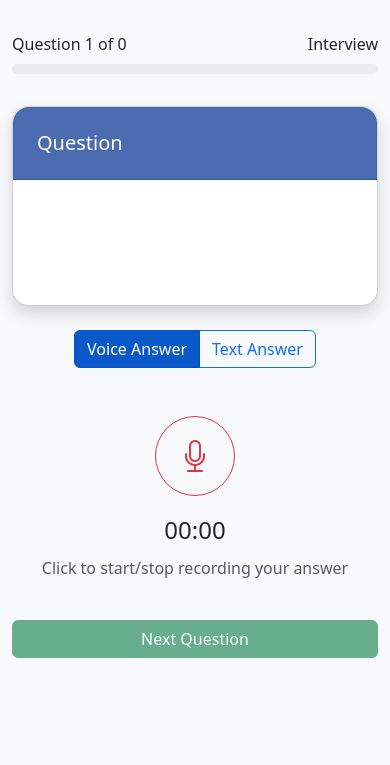
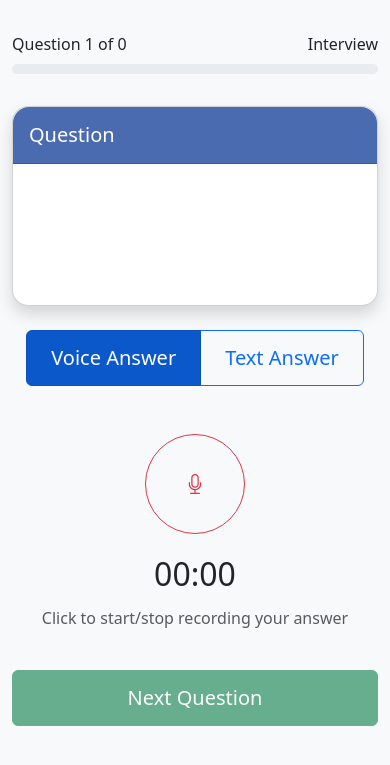
Before and after one commit to zml1997-stl/mock-interviewer, a Flask app: template templates/interview.html in a window 390 px wide. Shown: the top 765 px of the page. Run offline with Flask 3, Linux system fonts and the light colour scheme; the template is opened without the code that fills it, so the values that code supplies are empty.

Commit message:
Update interview.html

```diff
--- a/templates/interview.html
+++ b/templates/interview.html
@@ -1,4 +1,3 @@
-<!-- templates/interview.html -->
 <!DOCTYPE html>
 <html lang="en">
 <head>
@@ -112,6 +111,27 @@
             0% { transform: translateX(100%); }
             100% { transform: translateX(-100%); }
         }
+        /* Mobile-specific styles */
+        @media (max-width: 576px) {
+            .record-btn {
+                width: 100px;
+                height: 100px;
+                font-size: 2.5rem;
+            }
+            .timer {
+                font-size: 2rem;
+            }
+            .btn {
+                padding: 0.75rem 1.5rem;
+                font-size: 1.25rem;
+            }
+            .card-header {
+                padding: 1rem;
+            }
+            .card-body {
+                padding: 1.5rem;
+            }
+        }
     </style>
 </head>
 <body>
@@ -133,8 +153,8 @@
             <div class="card-body p-4">
                 <p id="questionText" class="lead"></p>
                 <div class="text-center">
-                    <button id="replayBtn" class="btn btn-sm btn-outline-primary" style="display: none;">
-                        <i class="bi bi-volume-up"></i> Replay Question
+                    <button id="playAudioBtn" class="btn btn-sm btn-outline-primary" style="display: none;">
+                        <i class="bi bi-volume-up"></i> Play Question
                     </button>
                 </div>
             </div>
@@ -230,7 +250,7 @@
 
         // DOM elements
         const questionText = document.getElementById('questionText');
-        const replayBtn = document.getElementById('replayBtn');
+        const playAudioBtn = document.getElementById('playAudioBtn');
         const recordBtn = document.getElementById('recordBtn');
         const recordingIndicator = document.getElementById('recordingIndicator');
         const timer = document.getElementById('timer');
@@ -253,7 +273,7 @@
             loadQuestion(currentQuestionIndex);
 
             // Set up event listeners
-            replayBtn.addEventListener('click', playQuestionAudio);
+            playAudioBtn.addEventListener('click', playQuestionAudio);
             recordBtn.addEventListener('click', toggleRecording);
             nextBtn.addEventListener('click', goToNextQuestion);
             voiceBtn.addEventListener('click', switchToVoiceAnswer);
@@ -262,7 +282,7 @@
             generateFeedbackBtn.addEventListener('click', generateFeedback);
         });
 
-        // Functions
+        // Load question and handle audio playback
         async function loadQuestion(index) {
             try {
                 currentQuestionSpan.textContent = index + 1;
@@ -272,9 +292,7 @@
 
                 const response = await fetch('/ask_question', {
                     method: 'POST',
-                    headers: {
-                        'Content-Type': 'application/json',
-                    },
+                    headers: { 'Content-Type': 'application/json' },
                     body: JSON.stringify({
                         interview_id: interviewId,
                         question_index: index
@@ -290,7 +308,7 @@
 
                 questionText.textContent = data.question;
 
-                // Create audio element
+                // Create audio element without autoplay
                 if (audioElement) {
                     audioElement.pause();
                     audioElement.remove();
@@ -298,8 +316,11 @@
 
                 audioElement = new Audio(data.audio_url);
                 audioElement.addEventListener('canplaythrough', () => {
-                    audioElement.play();
-                    replayBtn.style.display = 'inline-block';
+                    playAudioBtn.style.display = 'inline-block';
+                });
+                audioElement.addEventListener('error', () => {
+                    console.error('Audio load error:', audioElement.error);
+                    alert('Failed to load audio. Please use the "Play Question" button or check your connection.');
                 });
 
                 // Reset state for new question
@@ -317,7 +338,10 @@
         function playQuestionAudio() {
             if (audioElement) {
                 audioElement.currentTime = 0;
-                audioElement.play();
+                audioElement.play().catch(error => {
+                    console.error('Error playing audio:', error);
+                    alert('Unable to play audio. Please check your browser settings or try again.');
+                });
             }
         }
 
@@ -359,6 +383,7 @@
         function stopRecording() {
             if (recorder) {
                 recorder.stop();
+                recorder.stream.getTracks().forEach(track => track.stop()); // Stop the stream
                 clearInterval(timerInterval);
 
                 recordBtn.classList.remove('btn-danger');
@@ -369,7 +394,6 @@
         }
 
         function processRecording() {
-            // Determine supported MIME type
             let mimeType = 'audio/webm';
             if (!MediaRecorder.isTypeSupported('audio/webm')) {
                 if (MediaRecorder.isTypeSupported('audio/ogg')) {
@@ -384,12 +408,19 @@
             console.log('Recording MIME type:', mimeType);
             const audioBlob = new Blob(audioChunks, { type: mimeType });
             console.log('Blob size:', audioBlob.size);
+            if (audioBlob.size === 0) {
+                alert('Recording is empty. Please try again.');
+                return;
+            }
             submitAudioAnswer(audioBlob, mimeType);
         }
 
         async function submitAudioAnswer(audioBlob, mimeType) {
+            const maxRetries = 3;
+            let attempts = 0;
+
+            while (attempts < maxRetries) {
                 try {
-                // Show loading overlay
                     loadingOverlay.style.display = 'flex';
 
                     const extension = mimeType.split('/')[1];
@@ -404,22 +435,26 @@
                     });
 
                     const data = await response.json();
-
-                // Hide loading overlay
                     loadingOverlay.style.display = 'none';
 
                     if (data.success) {
                         answerSubmitted = true;
                         nextBtn.disabled = false;
+                        return;
                     } else {
-                    alert('Failed to submit answer: ' + (data.error || 'Unknown error'));
+                        throw new Error(data.error || 'Unknown error');
                     }
-
                 } catch (error) {
-                // Hide loading overlay on error
+                    attempts++;
                     loadingOverlay.style.display = 'none';
-                console.error('Error submitting answer:', error);
-                alert('Failed to submit answer. Please try again.');
+                    console.error('Submission error (attempt ' + attempts + '):', error);
+                    if (attempts >= maxRetries) {
+                        alert('Failed to submit answer after multiple attempts. Please try again later.');
+                    } else {
+                        console.warn('Retrying submission... Attempt ' + (attempts + 1));
+                        await new Promise(resolve => setTimeout(resolve, 2000)); // Wait 2s before retry
+                    }
+                }
             }
         }
 
@@ -433,7 +468,6 @@
                 const minutes = Math.floor((elapsedTime / 1000 / 60) % 60).toString().padStart(2, '0');
                 timer.textContent = `${minutes}:${seconds}`;
 
-                // Auto-stop after 3 minutes
                 if (elapsedTime > 180000) {
                     stopRecording();
                 }
@@ -523,22 +557,17 @@
 
         async function generateFeedback() {
             generateFeedbackBtn.disabled = true;
-            feedbackProgress.style.display = 'block'; // Show spinner and tips only when button is clicked
+            feedbackProgress.style.display = 'block';
 
             try {
                 const response = await fetch('/generate_feedback', {
                     method: 'POST',
-                    headers: {
-                        'Content-Type': 'application/json',
-                    },
-                    body: JSON.stringify({
-                        interview_id: interviewId
-                    }),
+                    headers: { 'Content-Type': 'application/json' },
+                    body: JSON.stringify({ interview_id: interviewId }),
                 });
 
                 const data = await response.json();
-
-                feedbackProgress.style.display = 'none'; // Hide spinner and tips on success
+                feedbackProgress.style.display = 'none';
 
                 if (data.error) {
                     alert('Error generating feedback: ' + data.error);
@@ -546,11 +575,9 @@
                     return;
                 }
 
-                // Redirect to feedback page
                 window.location.href = '/feedback/' + interviewId;
-
             } catch (error) {
-                feedbackProgress.style.display = 'none'; // Hide spinner and tips on error
+                feedbackProgress.style.display = 'none';
                 console.error('Error generating feedback:', error);
                 alert('Failed to generate feedback. Please try again.');
                 generateFeedbackBtn.disabled = false;
```
Lines whose indentation alone changed are shown as unchanged.
